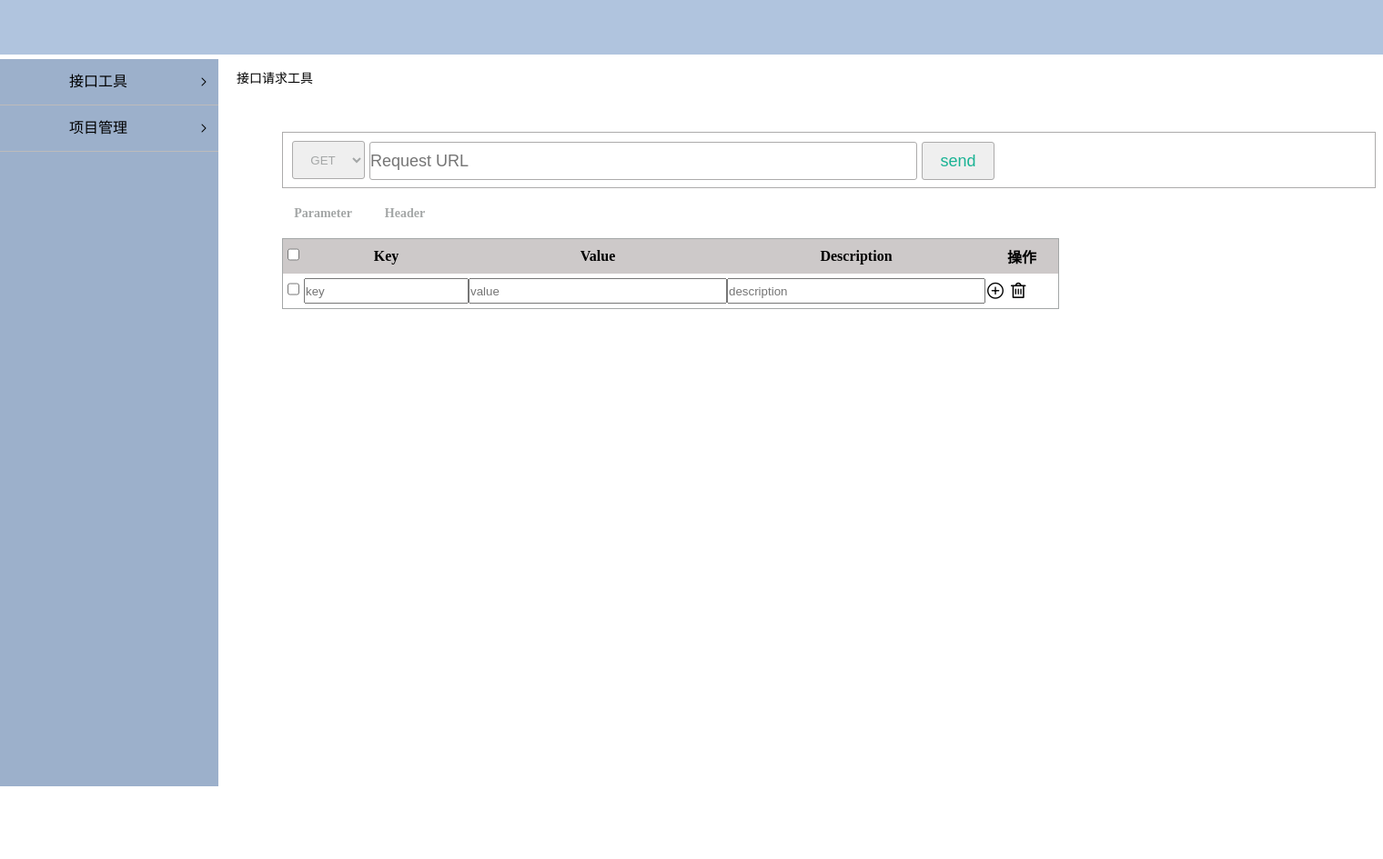
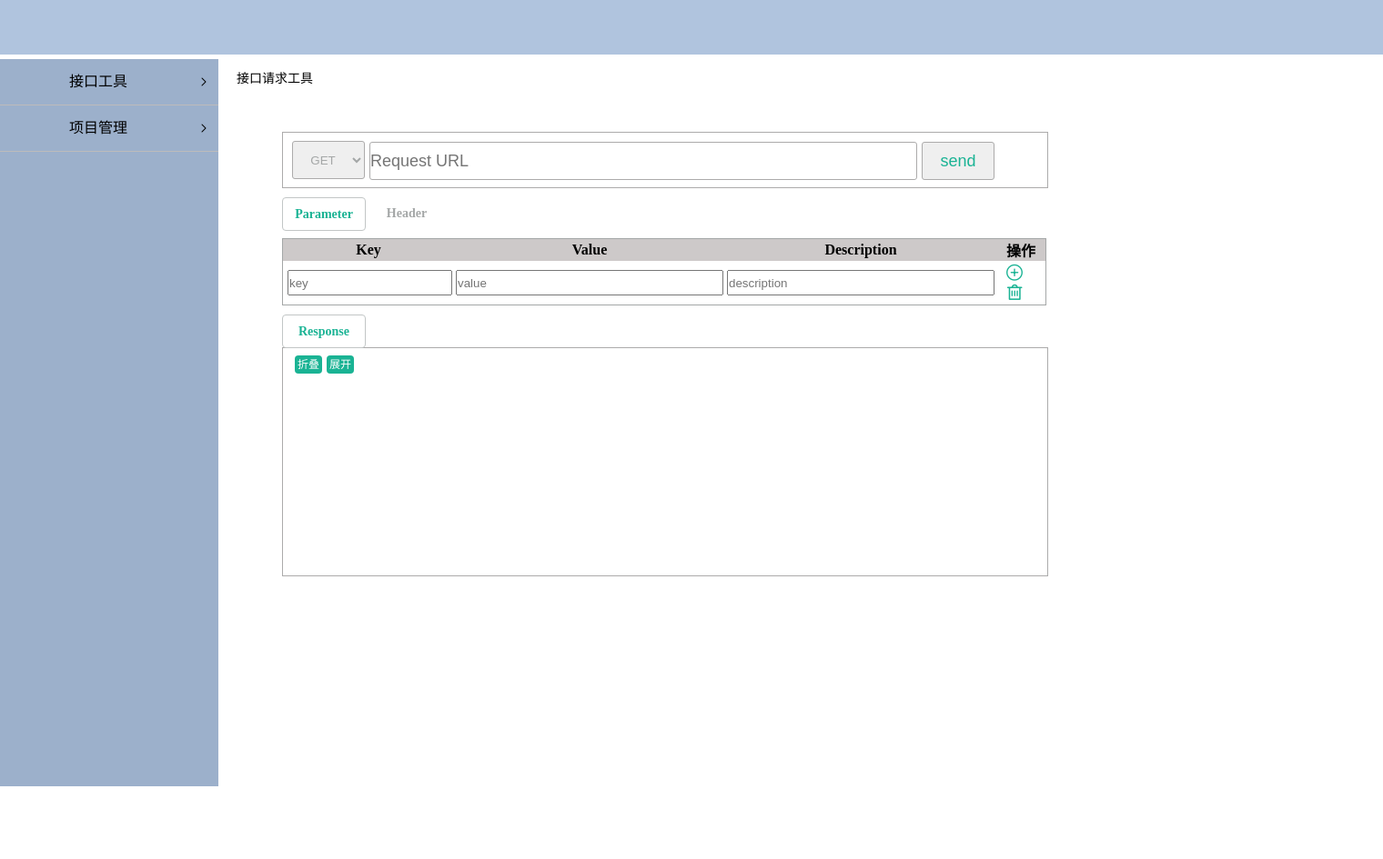
Before and after one commit to zhanglijun411/interfacePlatform, a Django app: page /interface/ in a window 1520 px wide. Shown: the whole page at 91% size. Run offline with Django 3.2, Linux system fonts and the light colour scheme.

Commit message:
修改接口工具页面功能

```diff
--- a/static/css/interface.css
+++ b/static/css/interface.css
@@ -1,5 +1,5 @@
 #body .interface_page {
-    width: 1200px;
+    width: 840px;
     height: 100%;
     margin-left: 50px;
 }
@@ -18,15 +18,6 @@
     border: 1px solid #acabab;
 }
 
-/*.interface_page .interface_url .url_module {*/
-/*    position: relative;*/
-/*    width: calc(100% - 90px);*/
-/*    height: 40px;*/
-/*    margin-left: 10px;*/
-/*    margin-top: 10px;*/
-/*    !*float: left;*!*/
-/*}*/
-
 .interface_page .interface_url .method {
     height: 42px;
     width: 80px;
@@ -41,7 +32,7 @@
 
 option {
     font-size: 16px;
-    background-color: #1ab394;
+    background-color: #7de0cd;
 }
 
 .interface_page .interface_url .input_url {
@@ -68,7 +59,7 @@ option {
 }
 
 .cut_body {
-    width: 1000px;
+    width: 840px;
     height: 35px;
     margin-top: 10px;
 }
@@ -90,15 +81,26 @@ option {
     color: black;
 }
 
+.cut_body .parameter {
+    color: #1ab394;
+    border: 1px solid #c2c6c6;
+    border-radius: 4px;
+}
+
 .data_selector {
     margin-top: 10px;
     height: 100%;
-    width: 1200px;
+    width: 840px;
 }
 
 .data_selector table {
     border: 1px solid #a4a7a7;
     border-collapse: collapse;
+}
+
+.interface_data,
+.interface_head{
+    width: 840px;
 }
 
 .interface_data thead,
@@ -115,12 +117,18 @@ option {
 
 .interface_data td,
 .interface_head td {
-    padding: 2px 0;
+    padding: 2px 2px;
+    margin: 0;
+}
+
+.interface_data .key,
+.interface_head .key {
+    margin-left: 3px;
 }
 
 .interface_data .checkbox,
 .interface_head .checkbox {
-    padding: 5px 5px;
+    padding: 3px 5px;
 }
 
 .data_body input {
@@ -128,7 +136,7 @@ option {
 }
 
 .data_body .param {
-    width: 280px;
+    width: 290px;
 }
 
 .data_body .operation {
@@ -136,5 +144,71 @@ option {
 }
 
 .data_body i {
+    float: left;
+    margin-left: 7px;
     font-size: 22px;
 }
+
+/*返回结果*/
+.interface_response {
+    margin-top: 10px;
+    height: 100%;
+    width: 840px;
+}
+
+.interface_response .response_title {
+    width: 100%;
+    height: 35px;
+}
+
+.interface_response .response_title span {
+    color: #1ab394;
+    border: 1px solid #c2c6c6;
+    border-radius: 4px;
+    font-size: 14px;
+    font-weight: bold;
+    width: 90px;
+    height: 35px;
+    line-height: 35px;
+    text-align: center;
+    /*top: auto;*/
+    float: left;
+}
+
+.interface_response .response_title span:hover {
+    cursor: pointer;
+}
+
+.interface_response .response_data {
+    height: 250px;
+    width: 100%;
+    border: 1px solid #acabab;
+    margin-top: 1px;
+}
+
+.interface_response .response_data .response_btn {
+    margin: 8px 0 0 8px;
+    width: 80px;
+    height: 20px;
+}
+
+.interface_response .response_data .response_btn a {
+    float: left;
+    width: 30px;
+    height: 20px;
+    text-align: center;
+    line-height: 20px;
+    background-color: #1ab394;
+    border-radius: 4px;
+    color: white;
+    font-size: 12px;
+    margin-left: 5px;
+    border: none;
+}
+
+
+.interface_response .response_data .response_content {
+    margin-top: 3px;
+    width: 100%;
+    height: auto;
+}
--- a/templates/interfaceTools.html
+++ b/templates/interfaceTools.html
@@ -25,7 +25,7 @@
                     <table class="data_body">
                         <thead>
                             <tr>
-                                <th class="checkbox"><input type="checkbox" class="checkAll"></th>
+{#                                <th class="checkbox"><input type="checkbox" class="checkAll"></th>#}
                                 <th>Key</th>
                                 <th>Value</th>
                                 <th>Description</th>
@@ -34,13 +34,13 @@
                         </thead>
                         <tbody class="data_tb">
                             <tr>
-                                <td class="checkbox"><input type="checkbox" name="choice"></td>
-                                <td><input type="text" name="key" placeholder="key"></td>
+{#                                <td class="checkbox"><input type="checkbox" name="choice" class="check"></td>#}
+                                <td><input type="text" class="key" name="key" placeholder="key"></td>
                                 <td><input class="param" type="text" name="value" placeholder="value"></td>
                                 <td><input class="param" type="text" name="description" placeholder="description"></td>
                                 <td class="operation">
-                                    <i class="iconfont" id="add_data">&#xe612;</i>
-                                    <i class="iconfont" id="del_data">&#xe69c;</i>
+                                    <i class="iconfont font_color" id="add_data">&#xe612;</i>
+                                    <i class="iconfont font_color" id="del_data">&#xe69c;</i>
                                 </td>
                             </tr>
                         </tbody>
@@ -51,7 +51,7 @@
                     <table class="data_body">
                         <thead>
                             <tr>
-                                <th class="checkbox"><input type="checkbox"></th>
+{#                                <th class="checkbox"><input type="checkbox" class="checkAll"></th>#}
                                 <th>Key</th>
                                 <th>Value</th>
                                 <th>Description</th>
@@ -60,13 +60,13 @@
                         </thead>
                         <tbody class="head_tb">
                             <tr>
-                                <td class="checkbox"><input type="checkbox" name="choice"></td>
-                                <td><input type="text" name="key" placeholder="key"></td>
+{#                                <td class="checkbox"><input type="checkbox" name="choice" class="check"></td>#}
+                                <td><input type="text" class="key" name="key" placeholder="key"></td>
                                 <td><input type="text" class="param" name="value" placeholder="value"></td>
                                 <td><input type="text" class="param" name="description" placeholder="description"></td>
                                 <td class="operation">
-                                    <i class="iconfont" id="add_head">&#xe612;</i>
-                                    <i class="iconfont" id="del_head">&#xe69c;</i>
+                                    <i class="iconfont font_color" id="add_head">&#xe612;</i>
+                                    <i class="iconfont font_color" id="del_head">&#xe69c;</i>
                                 </td>
                             </tr>
                         </tbody>
@@ -74,8 +74,19 @@
                 </div>
             </div>
             {# 返回值部分 #}
-            <div class="interface_response">
+            <div class="interface_response marginLeft">
+                <div class="response_title">
+                    <span>Response</span>
+                </div>
+                <div class="response_data">
+                    <div class="response_btn">
+                        <a href="javascript:">折叠</a>
+                        <a href="javascript:">展开</a>
+                    </div>
+                    <div class="response_content">
 
+                    </div>
+                </div>
             </div>
         </form>
     </div>
@@ -86,7 +97,39 @@
             parameter_click();
             addParameter('head');
             addParameter('data');
+            //checkAll();
         });
+
+/*        function checkAll() {
+            $('.checkAll').click(function(){
+                if ($(this).prop('checked')){
+                    $(this).prop('checked', true);
+                    $(this).parents('thead').next().find('.check').prop('checked', true);
+                    {#$('.check').prop('checked', false);#}
+                }else {
+                    $(this).prop('checked', false);
+                    $(this).parents('thead').next().find('.check').prop('checked', false);
+                    {#$('.check').prop('checked', true);#}
+                }
+            });
+        }
+
+*/
+
+        function marge_data(elem) {
+            var data = {};
+            var tr_all = $('.' + elem).children('tr');
+            var tr_num = $('.' + elem).children('tr').length;
+            for (var i = 0; i < tr_num; i++) {
+                var key = tr_all.eq(i).find('.key').val();
+                var value = tr_all.eq(i).find("input[name='value']").val();
+                if (key !== '' && value !== '') {
+                    data[key] = value;
+                }
+            }
+            data = JSON.stringify(data);
+            return data;
+        }
 
         function parameter_click(){
             $('.parameter').click(function () {
@@ -118,13 +161,13 @@
         function addHtml(elem) {
             $('.' + elem + '_tb').append(
                 '<tr>' +
-                    '<td class="checkbox"><input type="checkbox" name="choice"></td>' +
-                    '<td><input type="text" name="key" placeholder="key"></td>' +
+                    {#'<td class="checkbox"><input type="checkbox" name="choice" class="check"></td>' +#}
+                    '<td><input type="text" class="key" name="key" placeholder="key"></td>' +
                     '<td><input type="text" class="param" name="value" placeholder="value"></td>' +
                     '<td><input type="text" class="param" name="description" placeholder="description"></td>' +
                     '<td class="operation">' +
-                        '<i class="iconfont" id="add_'+elem+'">&#xe612;</i>' +
-                        '<i class="iconfont" id="del_'+elem+'">&#xe69c;</i>' +
+                        '<i class="iconfont font_color" id="add_'+elem+'">&#xe612;</i>' +
+                        '<i class="iconfont font_color" id="del_'+elem+'">&#xe69c;</i>' +
                     '</td>' +
                 '</tr>'
             );
```
